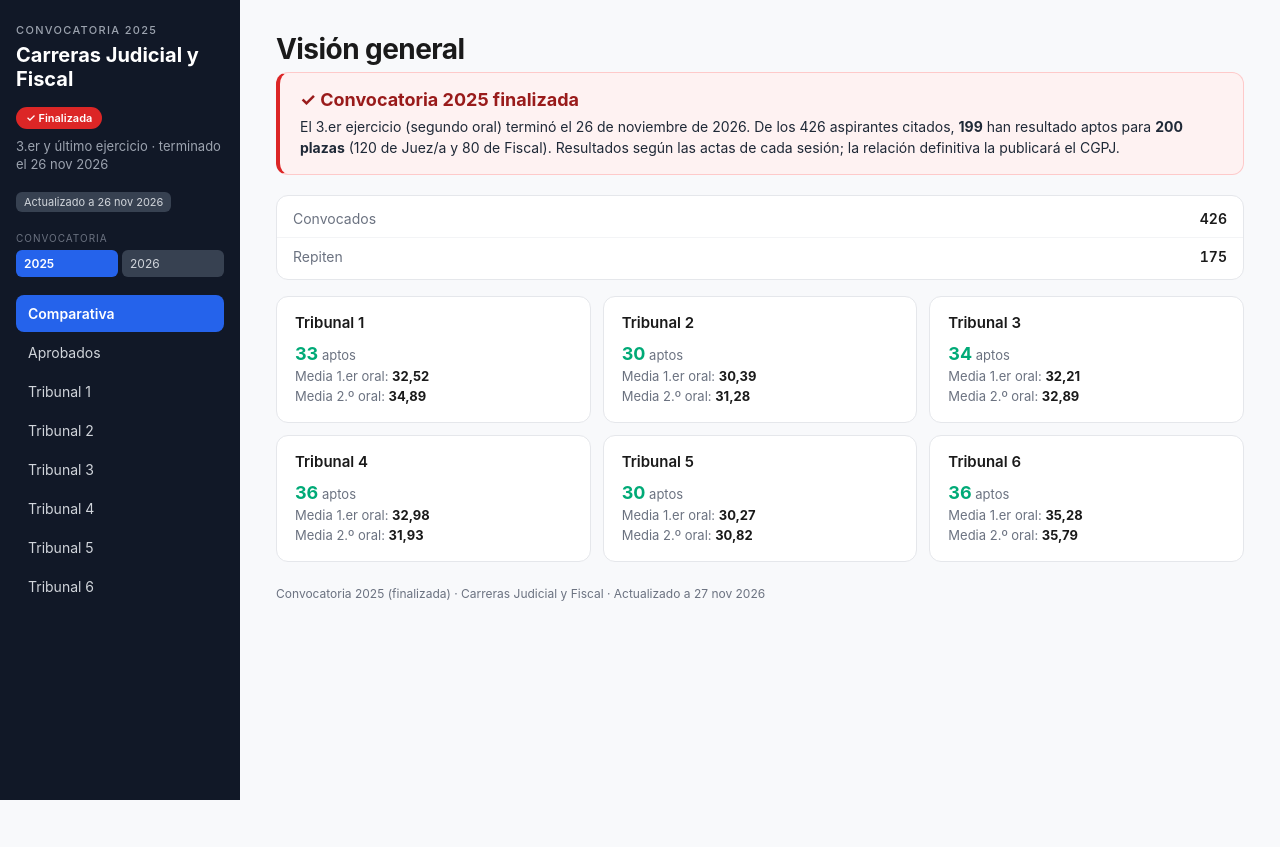
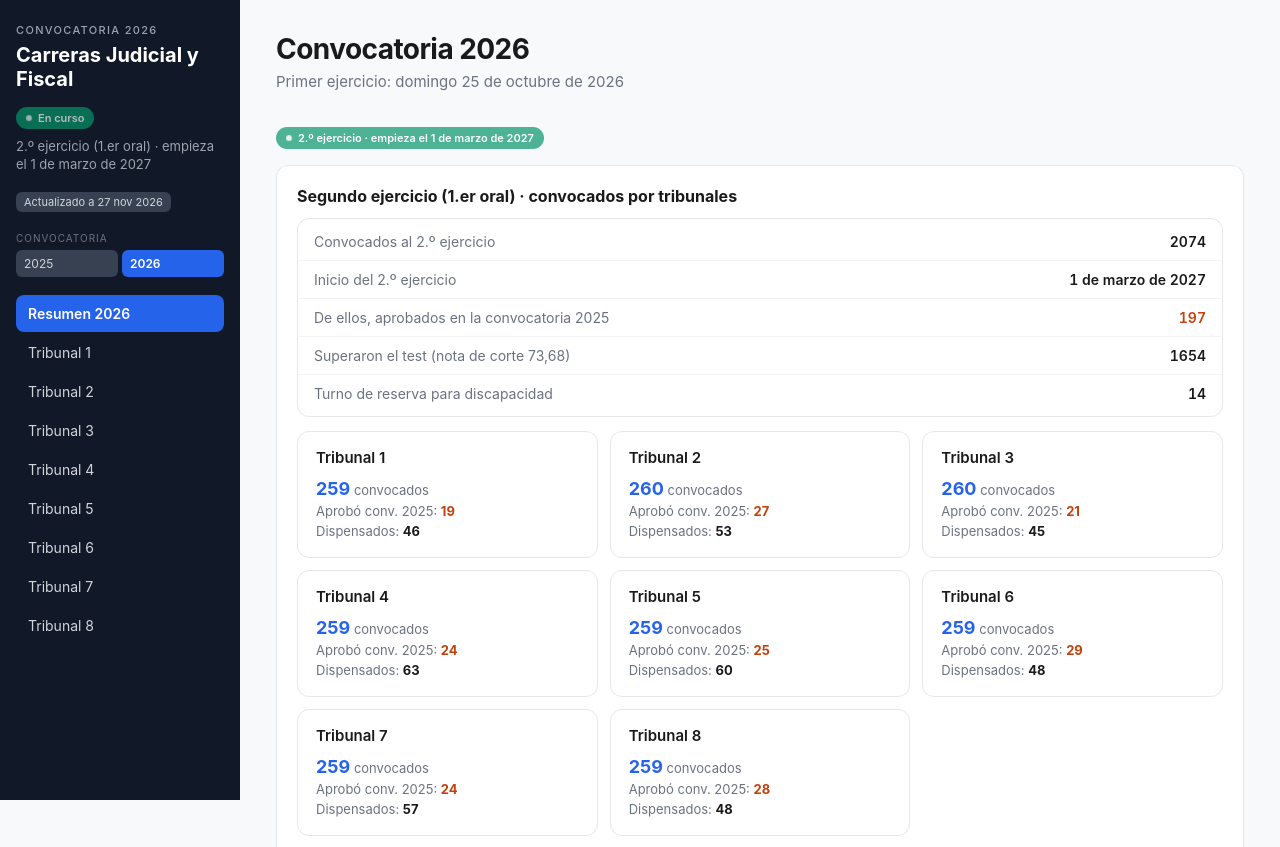
Before and after one commit to m9tkdfn9d4-collab/seguimiento-juez-fiscal-2026, a plain HTML site: page index.html in a window 1280 px wide. Shown: the top 847 px of the page. Before the commit the page ends 800 px from the top, so only its background shows below. Drawn offline with Linux system fonts and the light colour scheme.

Commit message:
Abrir la web en la convocatoria 2026 (Resumen 2026); 2025 sigue en su pestaña

```diff
--- a/index.html
+++ b/index.html
@@ -120,18 +120,18 @@ footer{margin-top:24px;color:var(--muted);font-size:12px}
 <body>
 <div class="app">
   <aside>
-    <div class="brand"><span id="brandConv">Convocatoria 2025</span>Carreras Judicial y Fiscal</div>
-    <div class="done-badge" id="sideBadge">✓ Finalizada</div>
-    <p id="sideText">3.er y último ejercicio · terminado el 26 nov 2026</p>
-    <div class="updated-badge" id="sideUpd">Actualizado a 26 nov 2026</div>
+    <div class="brand"><span id="brandConv">Convocatoria 2026</span>Carreras Judicial y Fiscal</div>
+    <div class="live-badge" id="sideBadge">En curso</div>
+    <p id="sideText">2.º ejercicio (1.er oral) · empieza el 1 de marzo de 2027</p>
+    <div class="updated-badge" id="sideUpd">Actualizado a 27 nov 2026</div>
     <div style="margin-bottom:16px">
       <div style="font-size:10px;text-transform:uppercase;letter-spacing:.1em;color:#6b7280;margin-bottom:6px">Convocatoria</div>
       <div style="display:flex;gap:4px">
-        <button class="conv-btn active" data-conv="2025" style="flex:1;padding:6px 8px;border-radius:6px;border:0;background:#2563eb;color:#fff;font-size:12px;font-weight:600;cursor:pointer">2025</button>
-        <button class="conv-btn" data-conv="2026" style="flex:1;padding:6px 8px;border-radius:6px;border:0;background:#374151;color:#d1d5db;font-size:12px;cursor:pointer">2026</button>
+        <button class="conv-btn" data-conv="2025" style="flex:1;padding:6px 8px;border-radius:6px;border:0;background:#374151;color:#d1d5db;font-size:12px;cursor:pointer">2025</button>
+        <button class="conv-btn active" data-conv="2026" style="flex:1;padding:6px 8px;border-radius:6px;border:0;background:#2563eb;color:#fff;font-size:12px;font-weight:600;cursor:pointer">2026</button>
       </div>
     </div>
-    <nav id="nav">
+    <nav id="nav" style="display:none">
       <button data-tab="home" class="active">Comparativa</button>
       <button data-tab="aptos">Aprobados</button>
       <button data-tab="t1">Tribunal 1</button>
@@ -141,7 +141,7 @@ footer{margin-top:24px;color:var(--muted);font-size:12px}
       <button data-tab="t5">Tribunal 5</button>
       <button data-tab="t6">Tribunal 6</button>
     </nav>
-    <nav id="nav26" style="display:none">
+    <nav id="nav26">
       <button data-tab="conv2026" class="active">Resumen 2026</button>
       <button data-tab="c26t1">Tribunal 1</button>
       <button data-tab="c26t2">Tribunal 2</button>
@@ -154,7 +154,7 @@ footer{margin-top:24px;color:var(--muted);font-size:12px}
     </nav>
   </aside>
   <main>
-    <section id="home" class="section on">
+    <section id="home" class="section">
       <h1>Visión general</h1>
       <div class="fin-banner" id="finBanner">
         <h2>✓ Convocatoria 2025 finalizada</h2>
@@ -165,7 +165,7 @@ footer{margin-top:24px;color:var(--muted);font-size:12px}
       <div class="tiles" id="tiles"></div>
 
     </section>
-    <section id="conv2026" class="section">
+    <section id="conv2026" class="section on">
       <h1>Convocatoria 2026</h1>
       <p class="lead">Primer ejercicio: domingo 25 de octubre de 2026</p>
       <div class="live-badge" style="margin-bottom:16px">2.º ejercicio · empieza el 1 de marzo de 2027</div>
@@ -212,7 +212,7 @@ footer{margin-top:24px;color:var(--muted);font-size:12px}
     </section>
     <div id="tribPages"></div>
     <div id="tribPages26"></div>
-    <footer><span id="footConv">Convocatoria 2025 (finalizada)</span> · Carreras Judicial y Fiscal · Actualizado a 27 nov 2026</footer>
+    <footer><span id="footConv">Convocatoria 2026 (en curso)</span> · Carreras Judicial y Fiscal · Actualizado a 27 nov 2026</footer>
   </main>
 </div>
 <script>
@@ -273,6 +273,7 @@ function stats(list){
   };
 }
 function go(id){
+  if(!document.getElementById(id)) return;
   document.querySelectorAll('#nav button, #nav26 button').forEach(x => x.classList.toggle('active', x.dataset.tab===id));
   document.querySelectorAll('.section').forEach(s => s.classList.toggle('on', s.id===id));
   window.scrollTo(0,0);
@@ -576,7 +577,7 @@ function renderConv26(){
 fetch('conv2026.json?t='+Date.now())
   .then(r=>r.ok?r.json():Promise.reject())
   .catch(()=>fetch('https://raw.githubusercontent.com/m9tkdfn9d4-collab/seguimiento-juez-fiscal-2026/main/conv2026.json?t='+Date.now()).then(r=>r.json()))
-  .then(j=>{ C26.people=j.people; C26.corte=j.corte; C26.loaded=true; renderConv26(); })
+  .then(j=>{ C26.people=j.people; C26.corte=j.corte; C26.loaded=true; renderConv26(); applyHash(); })
   .catch(()=>{ const b=document.getElementById('ov26body'); if(b) b.innerHTML='<p style="margin:0;color:#dc2626;font-size:14px">No se ha podido cargar la convocatoria 2026. Recarga la página.</p>'; });
 
 fetch('https://raw.githubusercontent.com/m9tkdfn9d4-collab/seguimiento-juez-fiscal-2026/main/notas.json?t='+Date.now()).catch(()=>fetch('notas.json')).then(r=>r&&r.ok?r.json():fetch('notas.json').then(r2=>r2.ok?r2.json():null)).then(j=>{
@@ -588,6 +589,19 @@ fetch('https://raw.githubusercontent.com/m9tkdfn9d4-collab/seguimiento-juez-fisc
   document.querySelectorAll('.search').forEach(inp => inp.dispatchEvent(new Event('input')));
   if(typeof renderAptos==='function') renderAptos();
 }).catch(()=>{});
+
+function applyHash(){
+  const hash = (location.hash||'').replace(/^#/, '');
+  if(/^(home|aptos|t[1-6])$/.test(hash)){
+    document.querySelector('.conv-btn[data-conv="2025"]').click();
+    go(hash);
+  } else if(/^(conv2026|c26t[1-8])$/.test(hash)){
+    document.querySelector('.conv-btn[data-conv="2026"]').click();
+    go(hash);
+  }
+}
+applyHash();
+window.addEventListener('hashchange', applyHash);
 </script>
 </body>
 </html>
```
